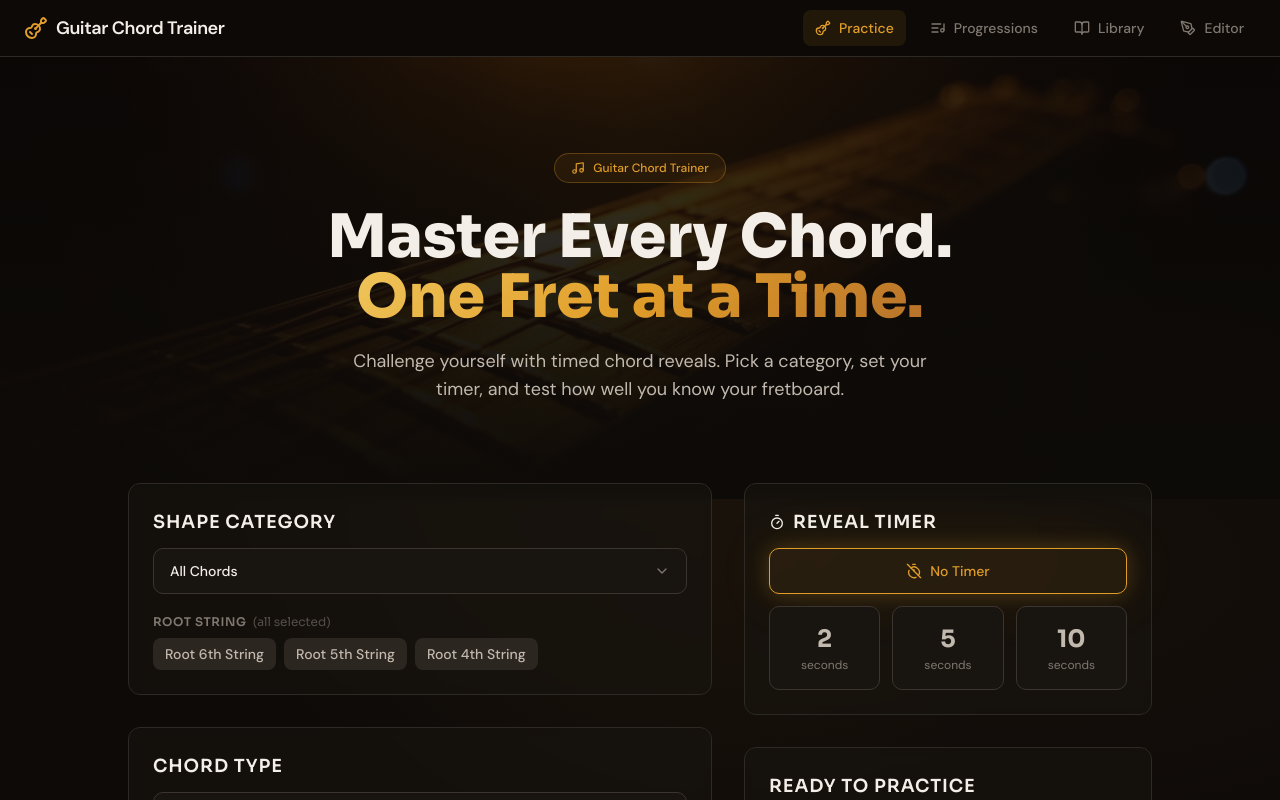
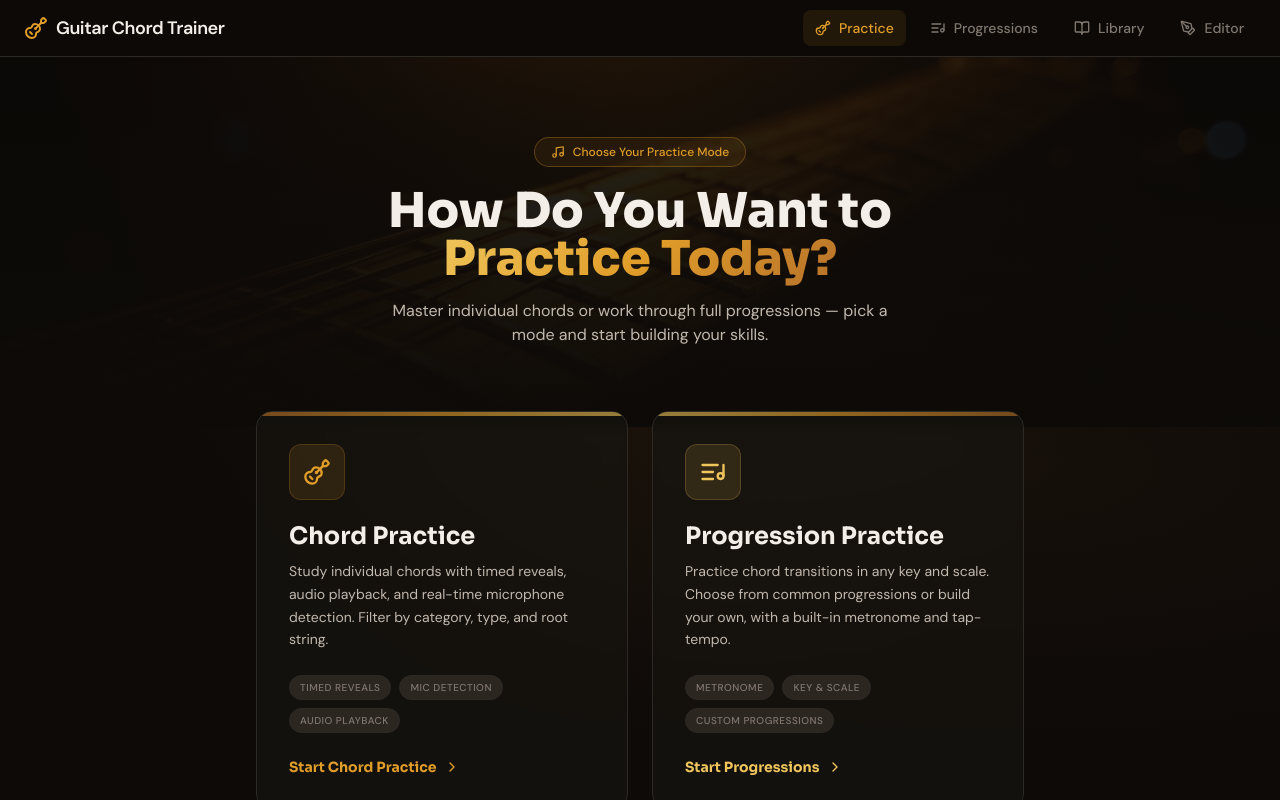
Before and after one commit to randysoller/FretMaster, a React (Vite) app: page / in a window 1280 px wide. Shown: the top 800 px of the page. Built offline with nearby package versions, Linux system fonts and the light colour scheme.

Commit message:
Add Practice landing page with mode selection cards

```diff
--- a/src/App.tsx
+++ b/src/App.tsx
@@ -2,6 +2,7 @@ import { BrowserRouter, Routes, Route } from 'react-router-dom';
 import { Suspense, lazy } from 'react';
 import AppLayout from '@/components/layout/AppLayout';
 
+const PracticeLanding = lazy(() => import('@/pages/PracticeLanding'));
 const Home = lazy(() => import('@/pages/Home'));
 const Practice = lazy(() => import('@/pages/Practice'));
 const ChordLibrary = lazy(() => import('@/pages/ChordLibrary'));
@@ -25,7 +26,8 @@ export default function App() {
       <Suspense fallback={<LoadingFallback />}>
         <Routes>
           <Route element={<AppLayout />}>
-            <Route path="/" element={<Home />} />
+            <Route path="/" element={<PracticeLanding />} />
+            <Route path="/chord-practice" element={<Home />} />
             <Route path="/practice" element={<Practice />} />
             <Route path="/library" element={<ChordLibrary />} />
             <Route path="/editor" element={<ChordEditor />} />
--- a/src/components/layout/Header.tsx
+++ b/src/components/layout/Header.tsx
@@ -5,7 +5,7 @@ export default function Header() {
   const location = useLocation();
 
   const navLinks = [
-    { to: '/', label: 'Practice', icon: <Guitar className="size-4" />, matchPaths: ['/', '/practice', '/progressions'] },
+    { to: '/', label: 'Practice', icon: <Guitar className="size-4" />, matchPaths: ['/', '/chord-practice', '/practice', '/progressions'] },
     { to: '/progressions', label: 'Progressions', icon: <ListMusic className="size-4" />, matchPaths: ['/progressions'] },
     { to: '/library', label: 'Library', icon: <BookOpen className="size-4" />, matchPaths: ['/library'] },
     { to: '/editor', label: 'Editor', icon: <PenTool className="size-4" />, matchPaths: ['/editor'] },
--- a/src/pages/Home.tsx
+++ b/src/pages/Home.tsx
@@ -16,6 +16,7 @@ export default function Home() {
     if (availableCount === 0) return;
     startPractice();
     navigate('/practice');
+    // Note: This page is now at /chord-practice
   };
 
   return (
--- a/src/pages/Practice.tsx
+++ b/src/pages/Practice.tsx
@@ -178,7 +178,7 @@ export default function Practice() {
 
   useEffect(() => {
     if (!isPracticing) {
-      navigate('/');
+      navigate('/chord-practice');
     }
   }, [isPracticing, navigate]);
 
@@ -213,7 +213,7 @@ export default function Practice() {
   const handleBack = () => {
     stopListening();
     stopPractice();
-    navigate('/');
+    navigate('/chord-practice');
   };
 
   const handleRestart = () => {
--- /dev/null
+++ b/src/pages/PracticeLanding.tsx
@@ -0,0 +1,129 @@
+import { Link } from 'react-router-dom';
+import { Guitar, ListMusic, Music, ChevronRight } from 'lucide-react';
+import heroImg from '@/assets/hero-guitar.jpg';
+
+export default function PracticeLanding() {
+  return (
+    <div className="stage-gradient min-h-[calc(100vh-3.5rem)]">
+      {/* Hero */}
+      <div className="relative overflow-hidden">
+        <div className="absolute inset-0">
+          <img
+            src={heroImg}
+            alt="Guitar fretboard"
+            className="size-full object-cover opacity-20"
+          />
+          <div className="absolute inset-0 bg-gradient-to-b from-[hsl(var(--bg-base)/0.4)] via-[hsl(var(--bg-base)/0.75)] to-[hsl(var(--bg-base))]" />
+        </div>
+
+        <div className="relative px-4 sm:px-6 py-10 sm:py-16 md:py-20 text-center max-w-3xl mx-auto">
+          <div className="inline-flex items-center gap-2 rounded-full border border-[hsl(var(--color-primary)/0.3)] bg-[hsl(var(--color-primary)/0.08)] px-4 py-1.5 mb-5">
+            <Music className="size-3.5 text-[hsl(var(--color-primary))]" />
+            <span className="text-xs font-body font-medium text-[hsl(var(--color-primary))]">
+              Choose Your Practice Mode
+            </span>
+          </div>
+
+          <h1 className="font-display text-3xl sm:text-4xl md:text-5xl font-extrabold leading-tight text-balance">
+            <span className="text-[hsl(var(--text-default))]">How Do You Want to</span>
+            <br />
+            <span className="text-gradient">Practice Today?</span>
+          </h1>
+
+          <p className="mt-3 sm:mt-4 font-body text-sm sm:text-base text-[hsl(var(--text-subtle))] max-w-lg mx-auto text-pretty">
+            Master individual chords or work through full progressions — pick a mode and start building your skills.
+          </p>
+        </div>
+      </div>
+
+      {/* Mode Cards */}
+      <div className="px-4 sm:px-6 pb-16 -mt-2 sm:-mt-4">
+        <div className="max-w-3xl mx-auto grid grid-cols-1 sm:grid-cols-2 gap-4 sm:gap-6">
+          {/* Chord Practice Card */}
+          <Link
+            to="/chord-practice"
+            className="group relative flex flex-col rounded-2xl border border-[hsl(var(--border-subtle))] bg-[hsl(var(--bg-elevated)/0.7)] backdrop-blur-sm overflow-hidden transition-all duration-300 hover:border-[hsl(var(--color-primary)/0.5)] hover:shadow-[0_0_40px_hsl(var(--color-primary)/0.12)] active:scale-[0.98]"
+          >
+            {/* Accent glow */}
+            <div className="absolute top-0 left-0 right-0 h-1 bg-gradient-to-r from-[hsl(var(--color-brand))] via-[hsl(var(--color-primary))] to-[hsl(var(--color-emphasis))] opacity-60 group-hover:opacity-100 transition-opacity" />
+
+            <div className="flex flex-col flex-1 p-6 sm:p-8">
+              {/* Icon */}
+              <div className="flex items-center justify-center size-14 rounded-xl bg-[hsl(var(--color-primary)/0.12)] border border-[hsl(var(--color-primary)/0.2)] mb-5 group-hover:scale-110 group-hover:bg-[hsl(var(--color-primary)/0.18)] transition-all duration-300">
+                <Guitar className="size-7 text-[hsl(var(--color-primary))]" />
+              </div>
+
+              <h2 className="font-display text-xl sm:text-2xl font-bold text-[hsl(var(--text-default))] mb-2">
+                Chord Practice
+              </h2>
+
+              <p className="font-body text-sm text-[hsl(var(--text-subtle))] leading-relaxed mb-6 flex-1">
+                Study individual chords with timed reveals, audio playback, and real-time microphone detection. Filter by category, type, and root string.
+              </p>
+
+              {/* Features */}
+              <div className="flex flex-wrap gap-2 mb-6">
+                {['Timed Reveals', 'Mic Detection', 'Audio Playback'].map((tag) => (
+                  <span
+                    key={tag}
+                    className="rounded-full bg-[hsl(var(--bg-surface))] border border-[hsl(var(--border-subtle))] px-2.5 py-1 text-[10px] font-body font-medium text-[hsl(var(--text-muted))] uppercase tracking-wider"
+                  >
+                    {tag}
+                  </span>
+                ))}
+              </div>
+
+              {/* CTA */}
+              <div className="flex items-center gap-2 text-sm font-display font-bold text-[hsl(var(--color-primary))] group-hover:gap-3 transition-all duration-200">
+                <span>Start Chord Practice</span>
+                <ChevronRight className="size-4 group-hover:translate-x-0.5 transition-transform" />
+              </div>
+            </div>
+          </Link>
+
+          {/* Progression Practice Card */}
+          <Link
+            to="/progressions"
+            className="group relative flex flex-col rounded-2xl border border-[hsl(var(--border-subtle))] bg-[hsl(var(--bg-elevated)/0.7)] backdrop-blur-sm overflow-hidden transition-all duration-300 hover:border-[hsl(var(--color-emphasis)/0.5)] hover:shadow-[0_0_40px_hsl(var(--color-emphasis)/0.12)] active:scale-[0.98]"
+          >
+            {/* Accent glow */}
+            <div className="absolute top-0 left-0 right-0 h-1 bg-gradient-to-r from-[hsl(var(--color-emphasis))] via-[hsl(var(--color-primary))] to-[hsl(var(--color-brand))] opacity-60 group-hover:opacity-100 transition-opacity" />
+
+            <div className="flex flex-col flex-1 p-6 sm:p-8">
+              {/* Icon */}
+              <div className="flex items-center justify-center size-14 rounded-xl bg-[hsl(var(--color-emphasis)/0.12)] border border-[hsl(var(--color-emphasis)/0.2)] mb-5 group-hover:scale-110 group-hover:bg-[hsl(var(--color-emphasis)/0.18)] transition-all duration-300">
+                <ListMusic className="size-7 text-[hsl(var(--color-emphasis))]" />
+              </div>
+
+              <h2 className="font-display text-xl sm:text-2xl font-bold text-[hsl(var(--text-default))] mb-2">
+                Progression Practice
+              </h2>
+
+              <p className="font-body text-sm text-[hsl(var(--text-subtle))] leading-relaxed mb-6 flex-1">
+                Practice chord transitions in any key and scale. Choose from common progressions or build your own, with a built-in metronome and tap-tempo.
+              </p>
+
+              {/* Features */}
+              <div className="flex flex-wrap gap-2 mb-6">
+                {['Metronome', 'Key & Scale', 'Custom Progressions'].map((tag) => (
+                  <span
+                    key={tag}
+                    className="rounded-full bg-[hsl(var(--bg-surface))] border border-[hsl(var(--border-subtle))] px-2.5 py-1 text-[10px] font-body font-medium text-[hsl(var(--text-muted))] uppercase tracking-wider"
+                  >
+                    {tag}
+                  </span>
+                ))}
+              </div>
+
+              {/* CTA */}
+              <div className="flex items-center gap-2 text-sm font-display font-bold text-[hsl(var(--color-emphasis))] group-hover:gap-3 transition-all duration-200">
+                <span>Start Progressions</span>
+                <ChevronRight className="size-4 group-hover:translate-x-0.5 transition-transform" />
+              </div>
+            </div>
+          </Link>
+        </div>
+      </div>
+    </div>
+  );
+}
```
